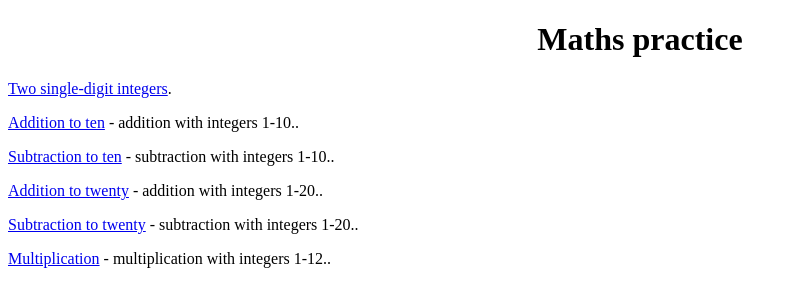
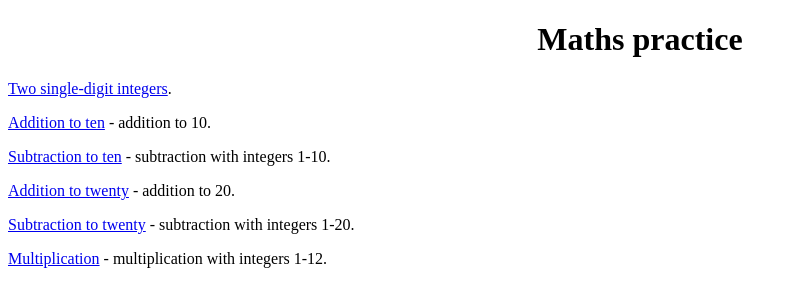
Before and after one commit to toonarmycaptain/diophanatic, a FastAPI app: page / in a window 1280 px wide. Shown: the top 307 px of the page, without its empty margins (0-797 px from the left). Run offline with FastAPI, Linux system fonts and the light colour scheme.

Commit message:
Fix route logic to fit within params.
Eg no negative numbers, addition to ten doesn't have numbers >10.

Fixes #2

```diff
--- a/webapp/main.py
+++ b/webapp/main.py
@@ -42,7 +42,8 @@ async def addition_ten(request: Request):  # put application's code here
     addition_sign = '+'
     equals_sign = '='
     a = randint(0, 10)
-    b = randint(0, 10)
+    while (a + (b := randint(0, 20))) >= 10:
+        ...
     return templates.TemplateResponse("two_integers.html",
                                       {"request": request,
                                        "a": a, "b": b,
@@ -56,7 +57,8 @@ async def subtraction_ten(request: Request):  # put application's code here
     subtraction_sign = '-'
     equals_sign = '='
     a = randint(0, 10)
-    b = randint(0, 10)
+    while (a - (b := randint(0, 10))) < 0:
+        ...
     return templates.TemplateResponse("two_integers.html",
                                       {"request": request,
                                        "a": a, "b": b,
@@ -71,7 +73,8 @@ async def addition_twenty(request: Request):  # put application's code here
     equals_sign = '='
     a = randint(0, 20)
     while (a + (b := randint(0, 20))) >= 20:
-        pass
+        ...
+
 
     return templates.TemplateResponse("two_integers.html",
                                       {"request": request,
--- a/webapp/templates/home.html
+++ b/webapp/templates/home.html
@@ -6,9 +6,9 @@
 {% block body %}
     <h1 align=center>Maths practice</h1>
     <p><a href="{{ url_for('two_ints') }}">Two single-digit integers</a>.</p>
-    <p><a href="{{ url_for('addition_ten') }}">Addition to ten</a> - addition with integers 1-10..</p>
-    <p><a href="{{ url_for('subtraction_ten') }}">Subtraction to ten</a> - subtraction with integers 1-10..</p>
-    <p><a href="{{ url_for('addition_twenty') }}">Addition to twenty</a> - addition with integers 1-20..</p>
-    <p><a href="{{ url_for('subtraction_twenty') }}">Subtraction to twenty</a> - subtraction with integers 1-20..</p>
-    <p><a href="{{ url_for('multiplication') }}">Multiplication</a> - multiplication with integers 1-12..</p>
+    <p><a href="{{ url_for('addition_ten') }}">Addition to ten</a> - addition to 10.</p>
+    <p><a href="{{ url_for('subtraction_ten') }}">Subtraction to ten</a> - subtraction with integers 1-10.</p>
+    <p><a href="{{ url_for('addition_twenty') }}">Addition to twenty</a> - addition to 20.</p>
+    <p><a href="{{ url_for('subtraction_twenty') }}">Subtraction to twenty</a> - subtraction with integers 1-20.</p>
+    <p><a href="{{ url_for('multiplication') }}">Multiplication</a> - multiplication with integers 1-12.</p>
 {% endblock %}
```
